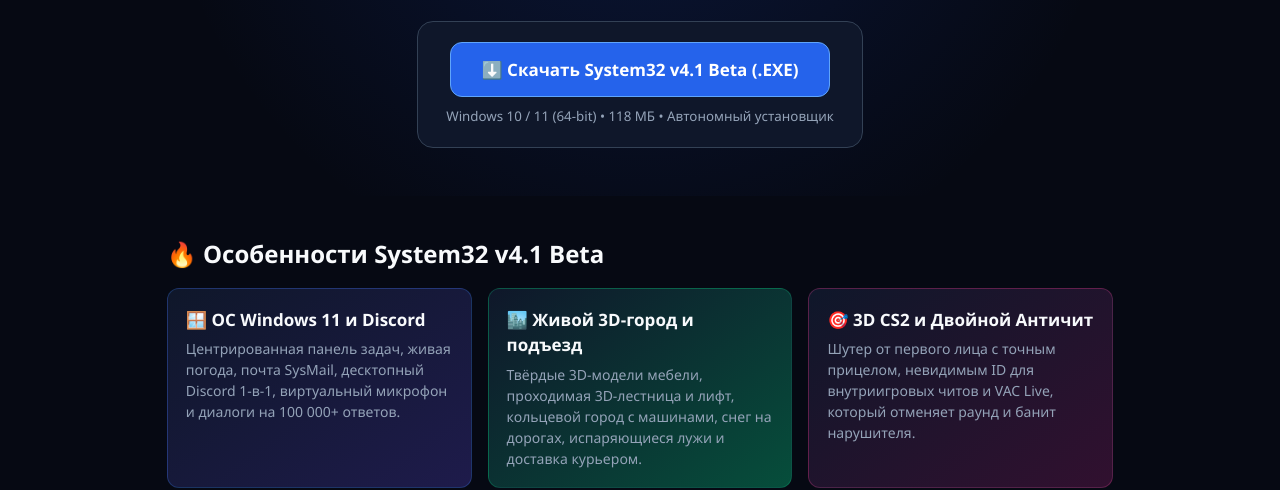
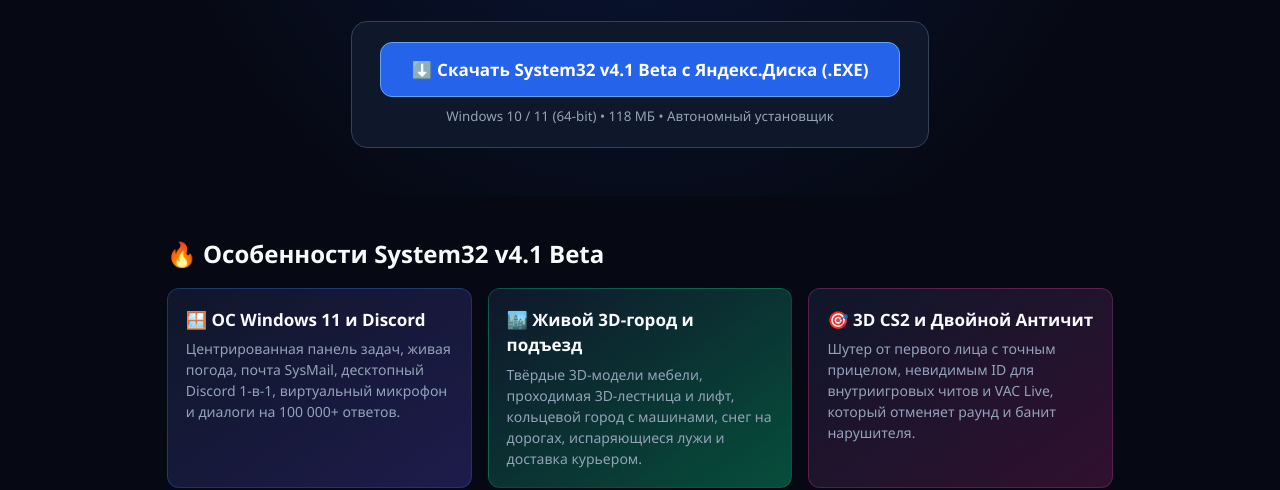
Before and after one commit to system32-os/system32, a plain HTML site: page index.html in a window 1280 px wide. Shown: the part 322-812 px from the top of the page. Drawn offline with Linux system fonts and the light colour scheme.

Commit message:
Update index.html

```diff
--- a/index.html
+++ b/index.html
@@ -39,7 +39,7 @@ footer{border-top:1px solid #1e293b;padding:24px 6%;text-align:center;color:#647
  <h1>System32: Симулятор ОС, 3D-мира и создания игр</h1>
  <p>Управляй системой Windows 11, защищай ПК от вирусов и SMS-взломов, спускайся по 3D-лестнице в город, играй в 3D CS2 с двойным античитом и создавай игры в SysEngine Studio.</p>
  <div class="dl-box">
-<a class="dl-btn" id="dl-link" href="#">⬇️ Скачать System32 v4.1 Beta (.EXE)</a><script>document.getElementById('dl-link').href=atob('aHR0cHM6Ly9naXRodWIuY29tL2tsaXNoaW5rNDI4LW5ldGl6ZW4vc3lzdGVtMzIvcmVsZWFzZXMvZG93bmxvYWQvdjQuMS1iZXRhL1N5c3RlbTMyX3Y0LjFfQmV0YV9TZXR1cC5leGU=');</script>
+<a class="dl-btn" id="dl-link" target="_blank" href="#">⬇️ Скачать System32 v4.1 Beta с Яндекс.Диска (.EXE)</a><script>document.getElementById('dl-link').href=atob('aHR0cHM6Ly9kaXNrLnlhbmRleC5ydS9kL05KamlkMkM2LUJzaWhR');</script>
   <small style="color:#94a3b8">Windows 10 / 11 (64-bit) • 118 МБ • Автономный установщик</small>
  </div>
 </section>
```
